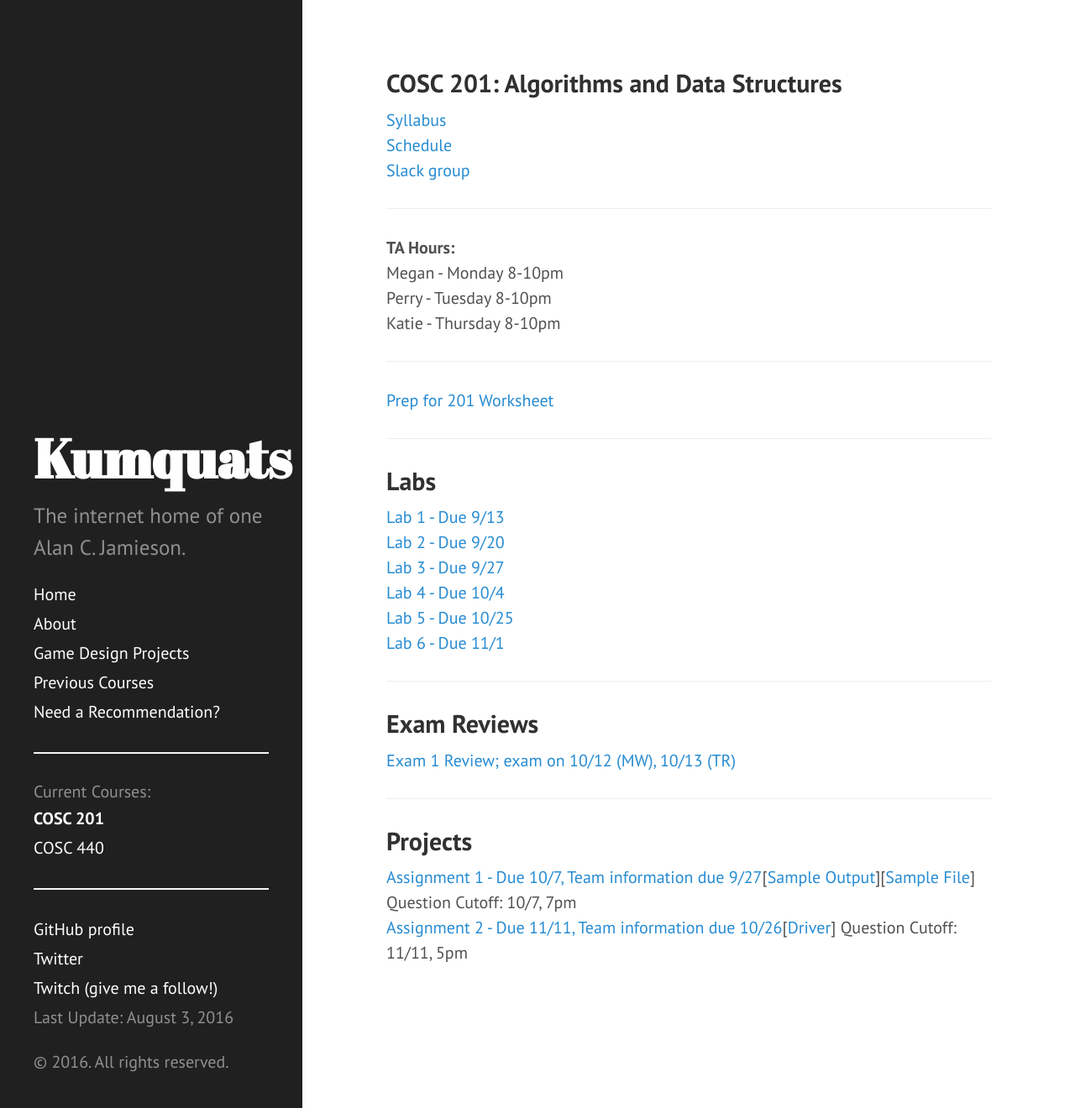
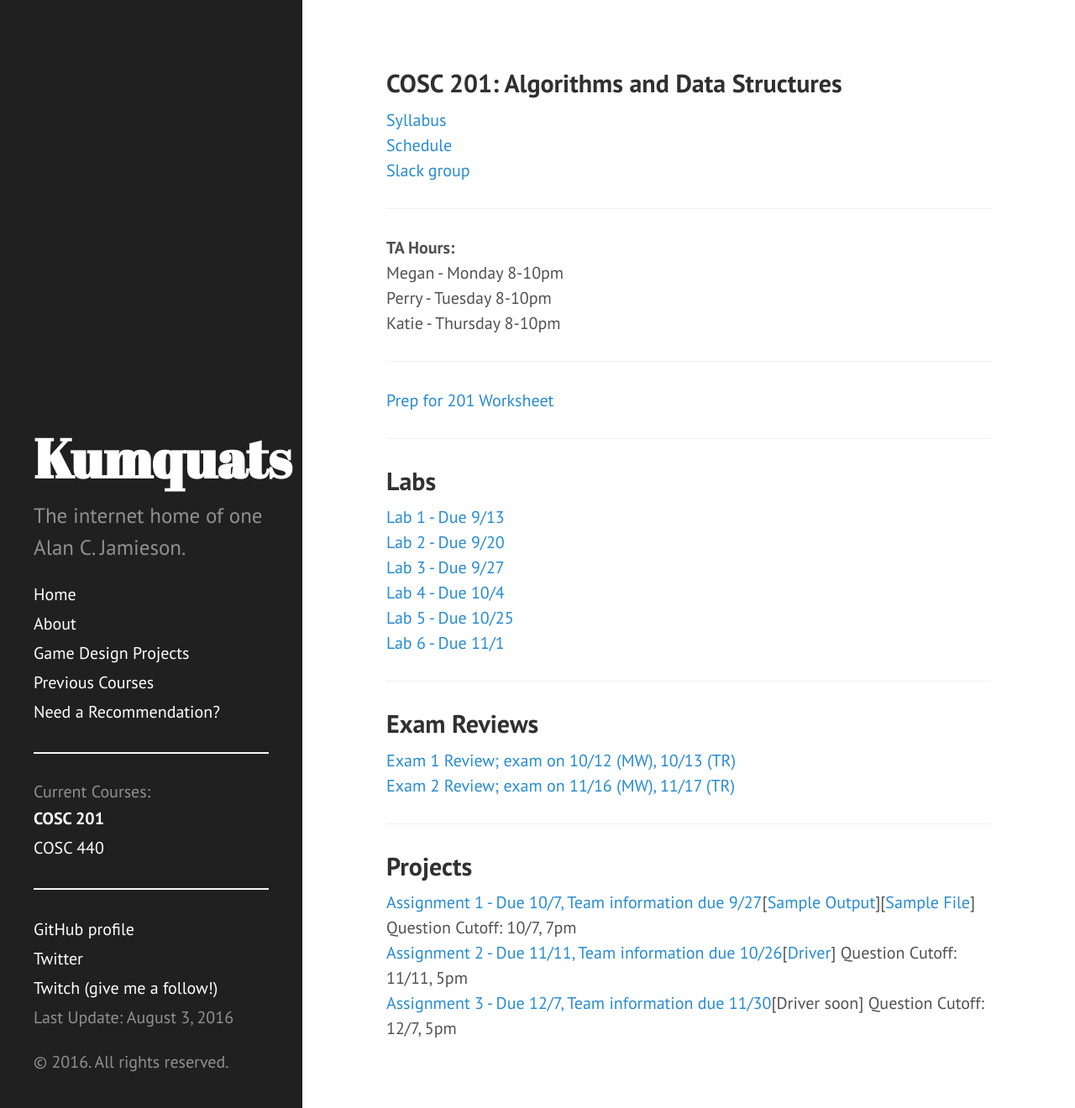
Before and after one commit to ripark/ripark.github.io, a Jekyll site: the page built from f16/cosc201.html, in a window 1280 px wide and 1320 px high. Shown: the whole window at 84% size. Built offline with Jekyll 4.4.1, drawn with Linux system fonts in a browser that asks for light colours; Markdown is read by kramdown in place of the engine named in the settings.

Commit message:
201 review, asg 3

```diff
--- a/f16/cosc201.html
+++ b/f16/cosc201.html
@@ -38,9 +38,13 @@ Katie - Thursday 8-10pm
 <h2> Exam Reviews </h2>
 <a href="http://ripark.github.io/f16/201RevQs1.pdf">Exam 1 Review; exam on 10/12 (MW), 10/13 (TR)</a>
 <br>
+<a href="http://ripark.github.io/f16/201RevQs2.pdf">Exam 2 Review; exam on 11/16 (MW), 11/17 (TR)</a>
+<br>
 <hr>
 <h2> Projects </h2>
 <a href="http://ripark.github.io/f16/COSC201Asg1.pdf">Assignment 1 - Due 10/7, Team information due 9/27</a>[<a href="http://ripark.github.io/f15/sample.txt">Sample Output</a>][<a href="http://ripark.github.io/f15/accounts.txt">Sample File</a>] Question Cutoff: 10/7, 7pm
 <br>
 <a href="http://ripark.github.io/f16/COSC201Asg2.pdf">Assignment 2 - Due 11/11, Team information due 10/26</a>[<a href="http://ripark.github.io/f16/Proj2Driver.java">Driver</a>] Question Cutoff: 11/11, 5pm
 <br>
+<a href="http://ripark.github.io/f16/COSC201Asg3.pdf">Assignment 3 - Due 12/7, Team information due 11/30</a>[Driver soon] Question Cutoff: 12/7, 5pm
+<br>
```
Also changed, not shown: 1 other file.
